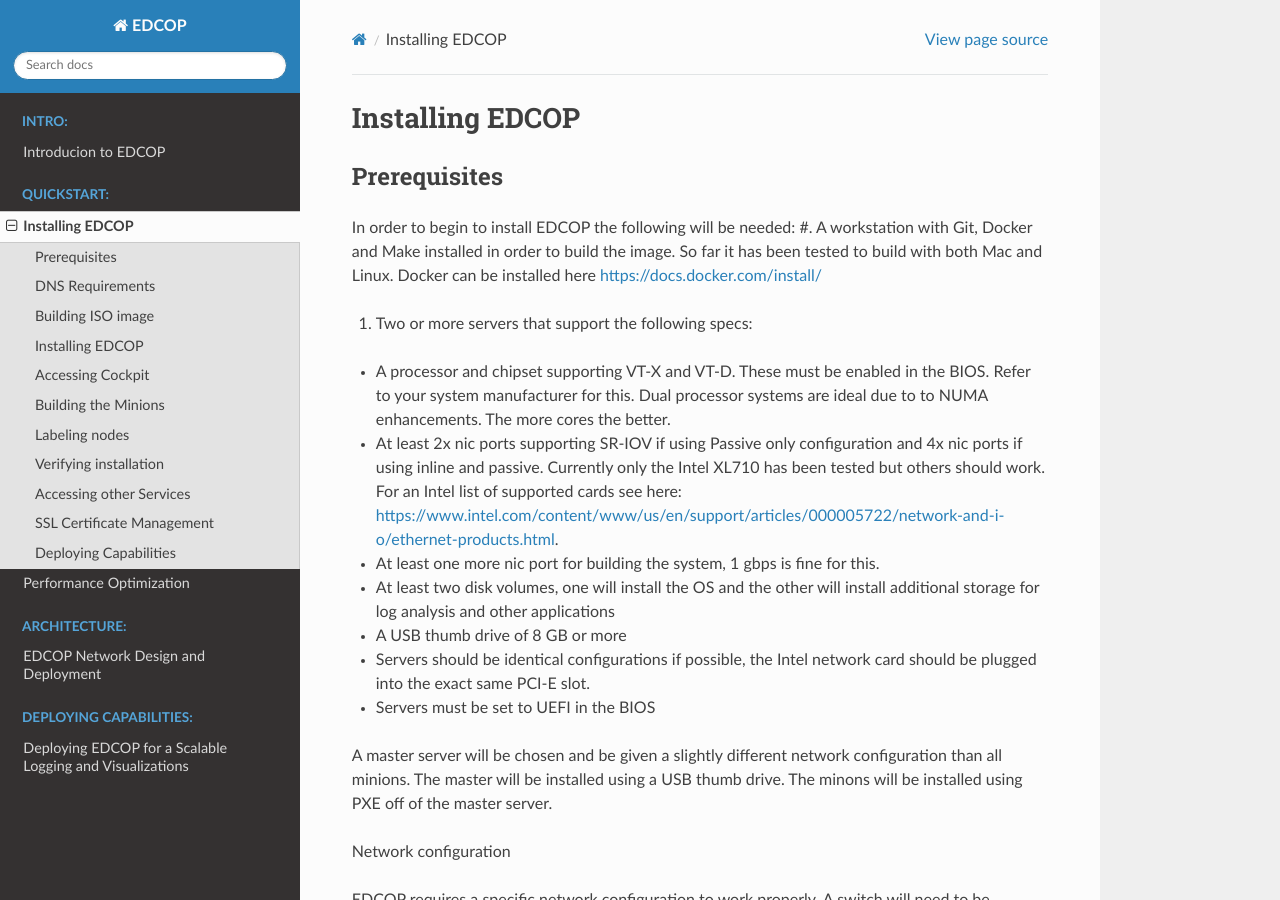
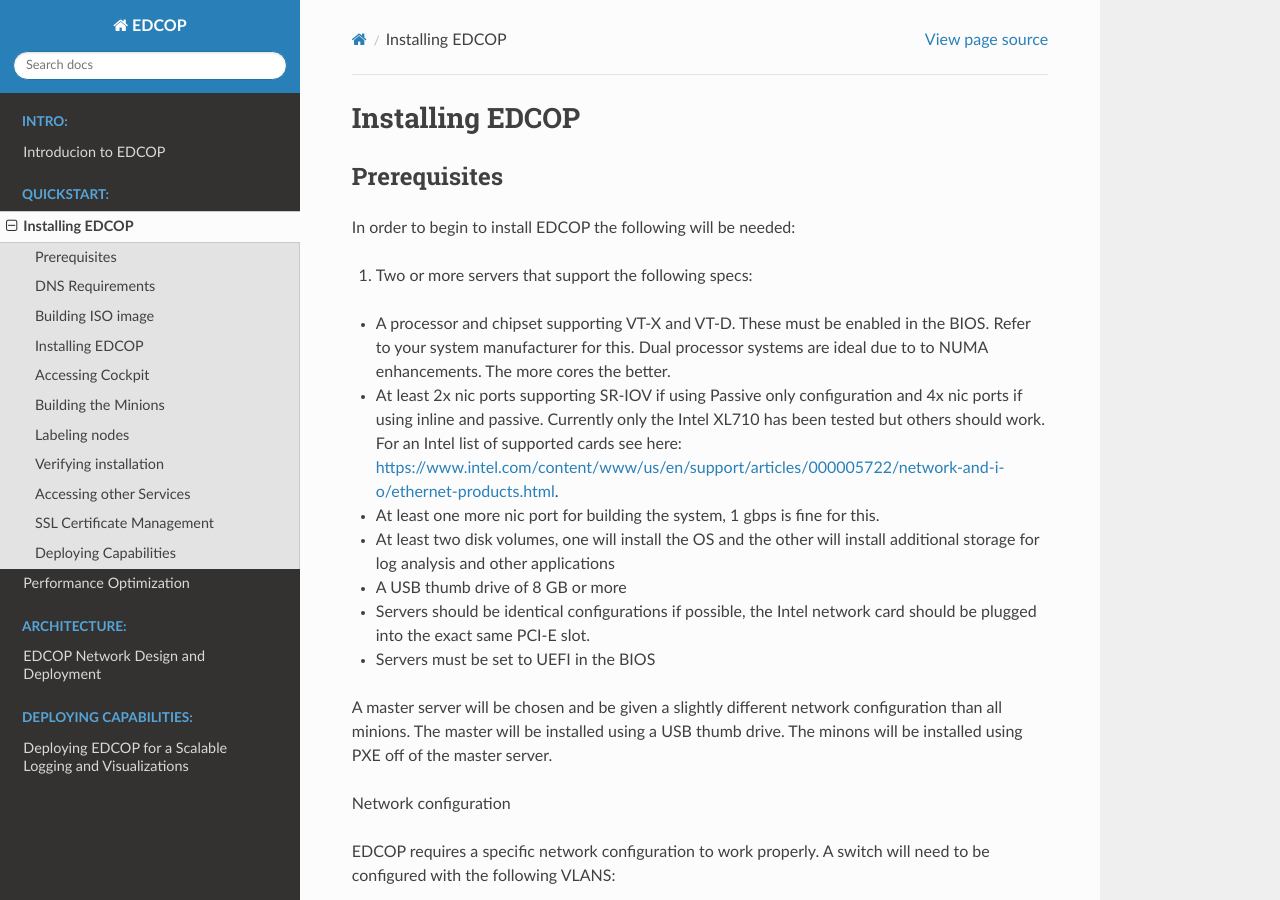
Before and after one commit to sealingtech/EDCOP, a Sphinx documentation site: the page built from docs/installation_guide.rst, in a window 1280 px wide and 900 px high. Built offline with Sphinx 7.4.7 and the Read the Docs theme 2.0.0, drawn with Linux system fonts in a browser that asks for light colours; some of the changed text lies outside the part shown.

Commit message:
Update installation_guide.rst

```diff
--- a/docs/installation_guide.rst
+++ b/docs/installation_guide.rst
@@ -5,7 +5,6 @@
 Prerequisites
 =============
 In order to begin to install EDCOP the following will be needed:
-#. A workstation with Git, Docker and Make installed in order to build the image.  So far it has been tested to build with both Mac and Linux.  Docker can be installed here https://docs.docker.com/install/
 
 #. Two or more servers that support the following specs:
 
```
Also changed, not shown: other parts of docs/installation_guide.rst (+4 -0 lines).
